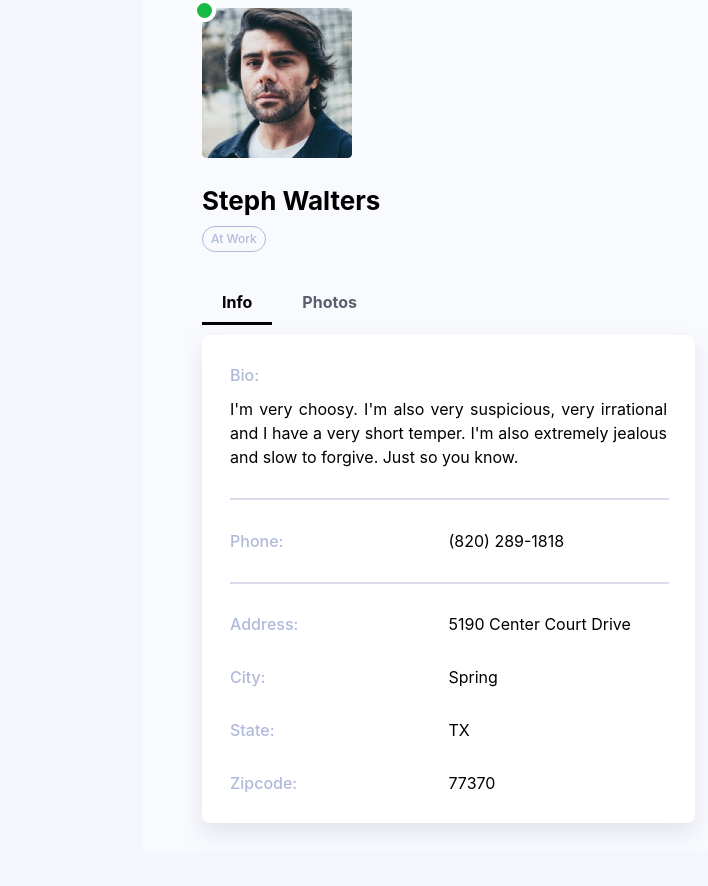
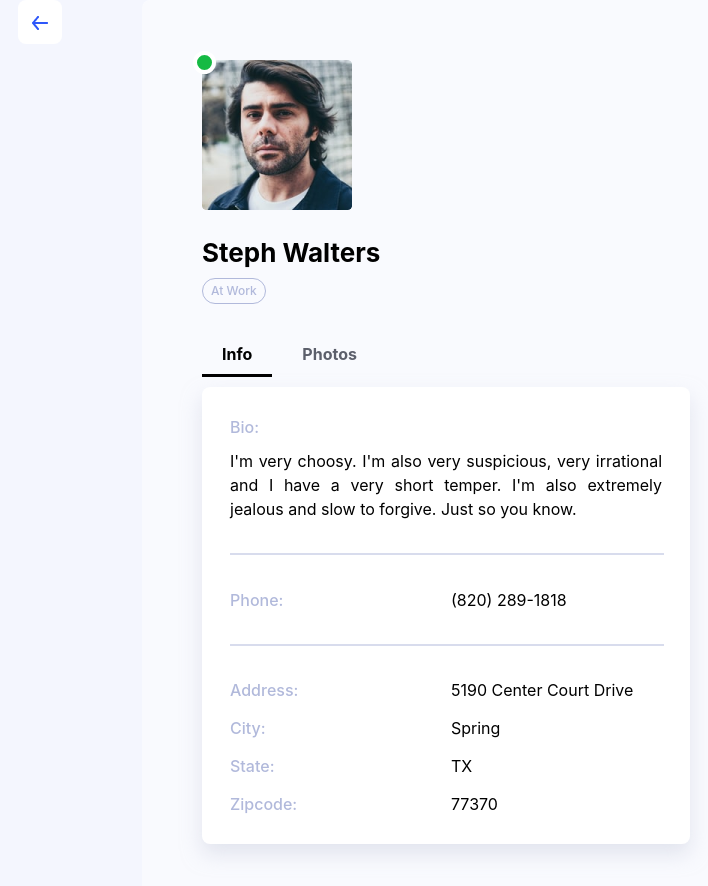
Before and after one commit to hany93/DSpotTestFrontend, a Next.js app: page /friends_details in a window 1280 px wide. Shown: the top 886 px of the page, without its empty margins (256-964 px from the left). Before the commit the page ends 852 px from the top, so only its background shows below. Built offline with nearby package versions, Linux system fonts and the light colour scheme.

Commit message:
add css to align cards on friend details page

```diff
--- a/pages/friends_details/index.js
+++ b/pages/friends_details/index.js
@@ -62,6 +62,7 @@ const FriendsDetailsInfo = () => {
                         <span className="friends_details_info__card__text">(820) 289-1818</span>
                     </div>
                     <span className="friends_details_info__card__line" />
+                    <div className="friends_details_info__card__basicInfo">
                         <div>
                             <span className="friends_details_info__card__label">Address:</span>
                             <span className="friends_details_info__card__text">5190 Center Court Drive</span>
@@ -77,6 +78,7 @@ const FriendsDetailsInfo = () => {
                         <div>
                             <span className="friends_details_info__card__label">Zipcode:</span>
                             <span className="friends_details_info__card__text">77370</span>
+                        </div>
                     </div>
                 </div>);
             case 'Photos':
@@ -95,7 +97,7 @@ const FriendsDetailsInfo = () => {
         }
     }
     return (
-        <section className="friends_details">
+        <div className="friends_details">
             <div>
                 <div className="friends_details__back" onClick={() => goFriendList()}>
                     <img src="images/arrow_back.png" />
@@ -126,7 +128,7 @@ const FriendsDetailsInfo = () => {
                 <span className="close" onClick={() => closeModal()}><img src="images/close.png" /></span>
                 <img className="modal-content" id="img01" />
             </div>
-        </section>
+        </div>
     );
 };
 
--- a/styles/friends_details.css
+++ b/styles/friends_details.css
@@ -37,7 +37,7 @@
     gap: 30px;
     background: rgba(255, 255, 255, 0.5);
     border-radius: 8px;
-    width: 608px;
+    max-width: 608px;
     transition: all 1s ease;
 }
 
@@ -112,7 +112,7 @@
     align-items: flex-start;
     gap: 10px;
     padding: 0px;
-    margin: 0px;
+    margin: 0px 60px;
 }
 
 .friends_details__centercontainer ul li {
@@ -144,7 +144,7 @@
     border-bottom-color: #000000;
     border-bottom-style: solid;
     border-bottom-width: 3px;
-    color:#000000;
+    color: #000000;
 }
 
 .friends_details__tab {
@@ -152,7 +152,7 @@
     flex-direction: column;
     padding: 0px;
     gap: 10px;
-    margin: 0px 60px 60px;
+    overflow: hidden;
 }
 
 /*Card Friends Details Info*/
@@ -166,11 +166,15 @@
     background: #FFFFFF;
     box-shadow: 0px 10px 20px rgba(204, 208, 223, 0.5);
     border-radius: 8px;
-    overflow-y: auto;
-    overflow-x: hidden;
     box-sizing: border-box;
-    width: 493px;
-    height: 488px;
+    width: 488px;
+    height: 474px;
+    margin: 0px 60px 60px;
+}
+
+.friends_details_info__card p {
+    padding: 0px;
+    margin: 0px;
 }
 
 .friends_details_info__card::-webkit-scrollbar {
@@ -228,17 +232,21 @@
     border: 1px solid rgba(177, 185, 219, 0.5);
 }
 
-.friends_details_info__card>div:nth-child(2n+1) {
+.friends_details_info__card__basicInfo {
+    display: flex;
+    gap: 14px;
+    flex-direction: column;
+}
+
+.friends_details_info__card__basicInfo>div {
     display: flex;
     flex-direction: row;
+    align-items: flex-start;
+    padding: 0px;
+    gap: 10px;
 }
 
-.friends_details_info__card>div:nth-child(2n) {
-    display: flex;
-    flex-direction: row;
-}
-
-.friends_details_info__card>div>span {
+.friends_details_info__card__basicInfo>div>span {
     width: 50%;
 }
 
@@ -255,6 +263,18 @@
     gap: 10px;
 }
 
+.friends_details_info__card>div:nth-child(3) {
+    display: flex;
+    flex-direction: row;
+    align-items: flex-start;
+    padding: 0px;
+    gap: 10px;
+}
+
+.friends_details_info__card>div>span {
+    width: 50%;
+}
+
 /*Card Friends Details Photos*/
 
 .friends_details_photos__card {
@@ -268,11 +288,10 @@
     background: #FFFFFF;
     box-shadow: 0px 10px 20px rgb(204 208 223 / 50%);
     border-radius: 8px;
-    overflow-y: auto;
-    overflow-x: hidden;
     box-sizing: border-box;
-    width: 493px;
+    width: 488px;
     height: 488px;
+    margin: 0px 60px 46px;
 }
 
 .friends_details_photos__card::-webkit-scrollbar {
@@ -306,62 +325,14 @@
     border-radius: 8px;
 }
 
-.friends_details_photos__card__label {
-    font-family: 'Inter';
-    font-style: normal;
-    font-weight: 500;
-    font-size: 16px;
-    line-height: 24px;
-    color: #B1B9DB;
-}
-
-.friends_details_photos__card__text {
-    font-family: 'Inter';
-    font-style: normal;
-    font-weight: 400;
-    font-size: 16px;
-    line-height: 24px;
-    color: #000000;
-}
-
-.friends_details_photos__card__line {
-    width: 100%;
-    border: 1px solid rgba(177, 185, 219, 0.5);
-}
-
-.friends_details_photos__card>div:nth-child(2n+1) {
-    display: flex;
-    flex-direction: row;
-}
-
-.friends_details_photos__card>div:nth-child(2n) {
-    display: flex;
-    flex-direction: row;
-}
-
-.friends_details_photos__card>div>span {
-    width: 50%;
-}
-
-.friends_details_photos__card>div:first-child>span {
-    width: 100%;
-    text-align: justify;
-}
-
-.friends_details_photos__card>div:nth-child(1) {
-    display: flex;
-    flex-direction: column;
-    align-items: flex-start;
-    padding: 0px;
-    gap: 10px;
-}
-
 .friends_details__imagecard {
     cursor: pointer;
     transition: 0.3s;
+    width: 136px;
+    height: 136px;
 }
 
-.friends_details__imagecard>img{
+.friends_details__imagecard>img {
     object-fit: cover;
     width: 136px;
     height: 136px;
@@ -438,7 +409,7 @@
     transition: 0.3s;
 }
 
-.close>img{
+.close>img {
     width: 16px;
     height: 16px;
 }
@@ -449,15 +420,8 @@
     cursor: pointer;
 }
 
-/* 100% Image Width on Smaller Screens */
-@media only screen and (max-width: 768px) {
-    .modal-content {
-        width: 100%;
+@media only screen and (max-height : 1023px) {
+    .friends_details {
+        align-items: inherit;
     }
 }
-
-@media screen and (min-width: 1441px) and (max-width: 1920px) {
-    .modal-content {
-        width: calc(100% - 950px);
-    }
-}
--- a/styles/friendslist.css
+++ b/styles/friendslist.css
@@ -233,19 +233,13 @@ body {
     }
 }
 
-@media screen and (min-width: 767px) and (max-width: 1023px) {
+@media screen and (min-width: 768px) and (max-width: 1024px) {
     .friendslist__centercontainer {
         width: calc(100% - 272px);
     }
 }
 
-@media screen and (min-width: 1024px) and (max-width: 1439px) {
-    .friendslist__centercontainer {
-        width: calc(100% - 440px);
-    }
-}
-
-@media screen and (min-width: 1440px) and (max-width: 1920px) {
+@media screen and (min-width: 1025px) and (max-width: 1440px){
     .friendslist__centercontainer {
         width: calc(100% - 726px);
     }
```
Lines whose indentation alone changed are shown as unchanged.
